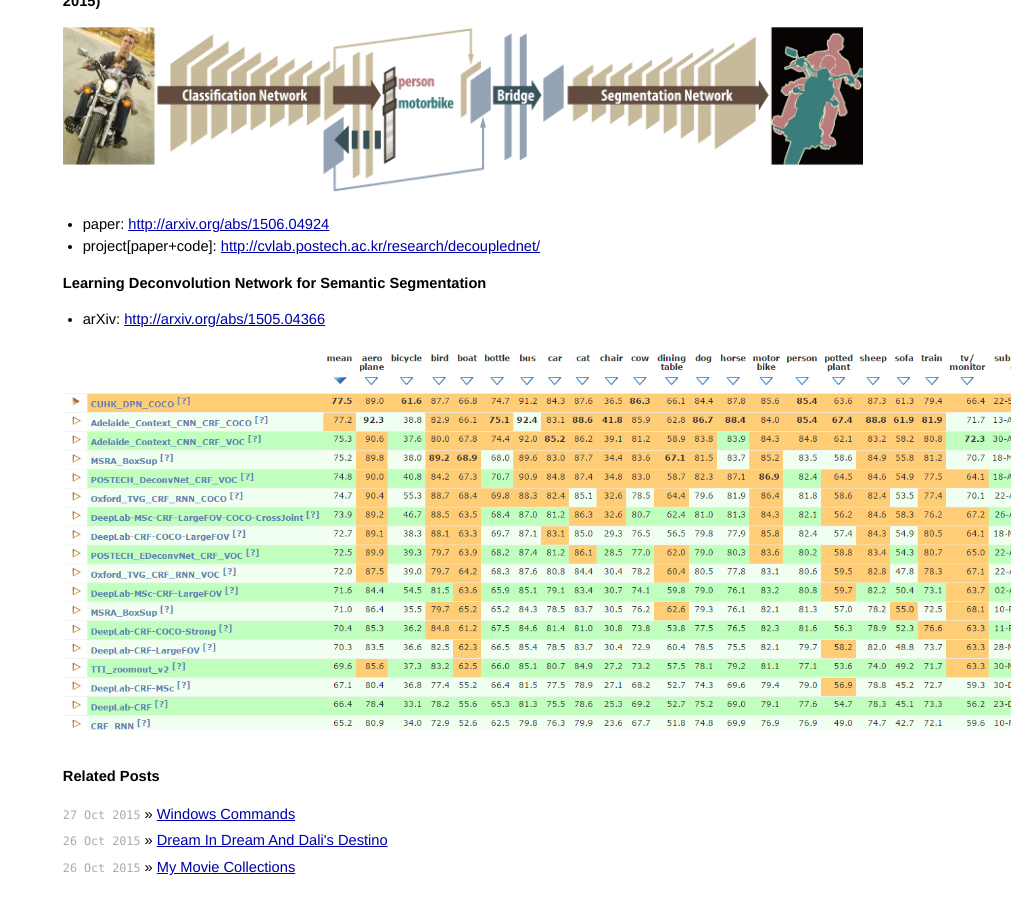
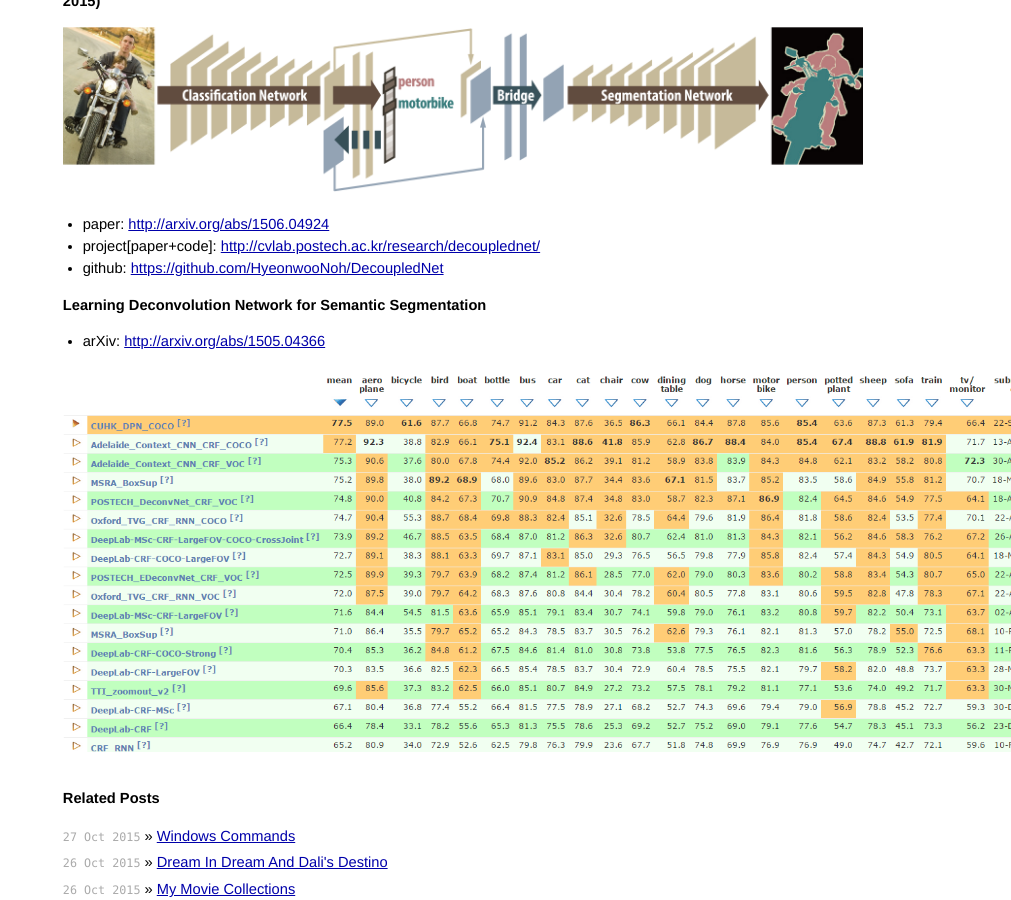
Before and after one commit to handong1587/handong1587.github.io, a Jekyll site: the page built from _posts/deep_learning/2015-08-26-object-segmentation.md, in a window 1280 px wide and 900 px high, scrolled down 1699 px. Shown: the whole window, without its empty margins (269-1280 px from the left). Built offline with Jekyll 4.4.1, drawn with Linux system fonts in a browser that asks for light colours; Markdown is read by kramdown in place of the engine named in the settings; comment, search, counter and statistics services are not loaded; some of the changed lines change nothing that is shown.

Commit message:
add Decoupled DNN github

```diff
--- a/_posts/deep_learning/2015-08-26-object-segmentation.md
+++ b/_posts/deep_learning/2015-08-26-object-segmentation.md
@@ -56,6 +56,7 @@ title: Object Segmentation
 
 - paper: [http://arxiv.org/abs/1506.04924](http://arxiv.org/abs/1506.04924)
 - project[paper+code]: [http://cvlab.postech.ac.kr/research/decouplednet/](http://cvlab.postech.ac.kr/research/decouplednet/)
+- github: [https://github.com/HyeonwooNoh/DecoupledNet](https://github.com/HyeonwooNoh/DecoupledNet)
 
 **Learning Deconvolution Network for Semantic Segmentation**
 
```
